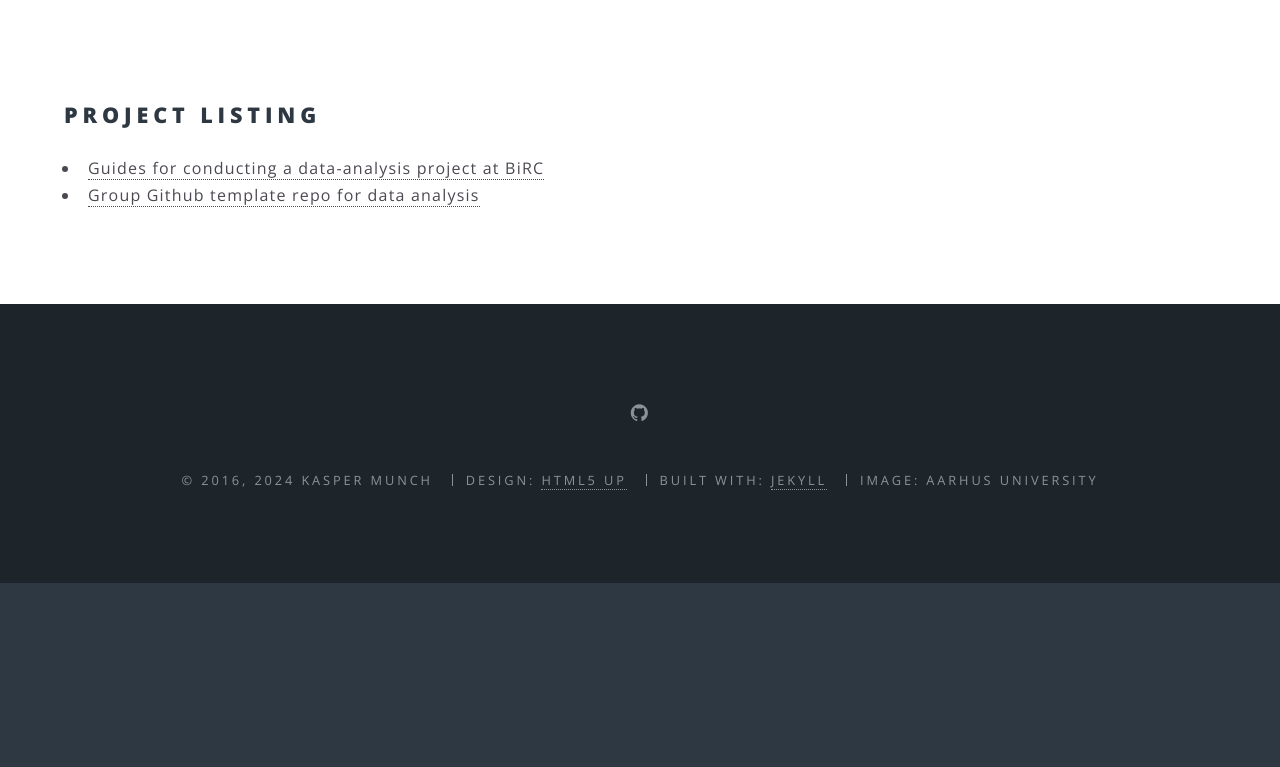
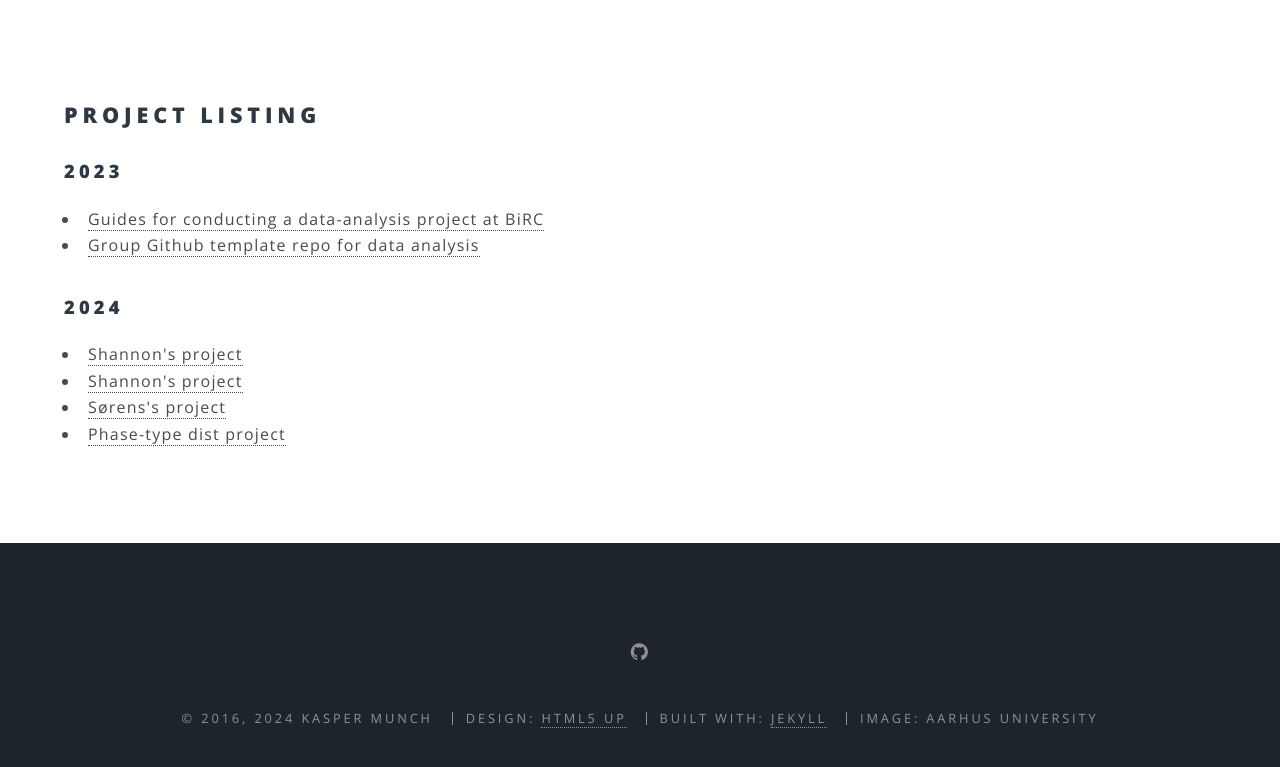
Before and after one commit to munch-group/munch-group.github.io, a Jekyll site: the page built from internal/250e77f12a5ab6972a0895d290c4792f0a326ea8/index.html, in a window 1280 px wide and 1156 px high. Shown: the part 335-1102 px from the top of the window. Built offline with Jekyll 4.4.1, drawn with Linux system fonts in a browser that asks for light colours.

Commit message:
Update index.html

```diff
--- a/internal/250e77f12a5ab6972a0895d290c4792f0a326ea8/index.html
+++ b/internal/250e77f12a5ab6972a0895d290c4792f0a326ea8/index.html
@@ -6,8 +6,18 @@ menu: main
 
 <h2>Project listing</h2>
 
+<h3>2023</h3>
+
 <ul>
     <li><a href="../../project-guide">Guides for conducting a data-analysis project at BiRC</a> </li>
     <li><a href="../../analysis-template">Group Github template repo for data analysis</a> </li>
+</ul>
 
-  </ul>
+<h3>2024</h3>
+
+<ul>
+    <li><a href="../../">Shannon's project</a> </li>
+    <li><a href="../../">Shannon's project</a> </li>
+    <li><a href="../../">Sørens's project</a> </li>
+    <li><a href="../../">Phase-type dist project</a></li>
+</ul>
```
